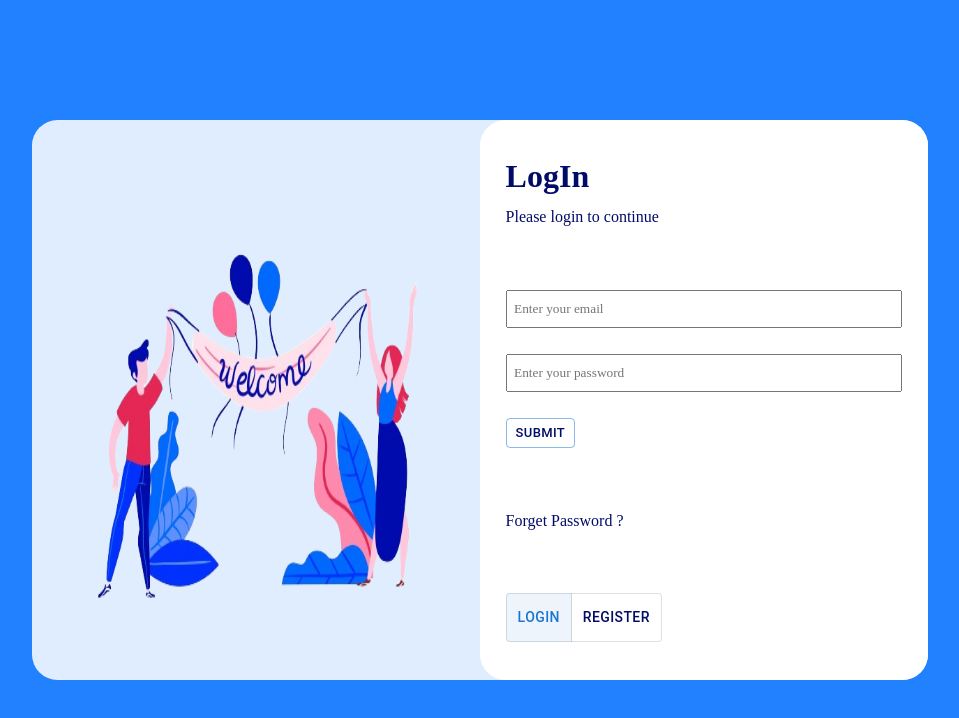
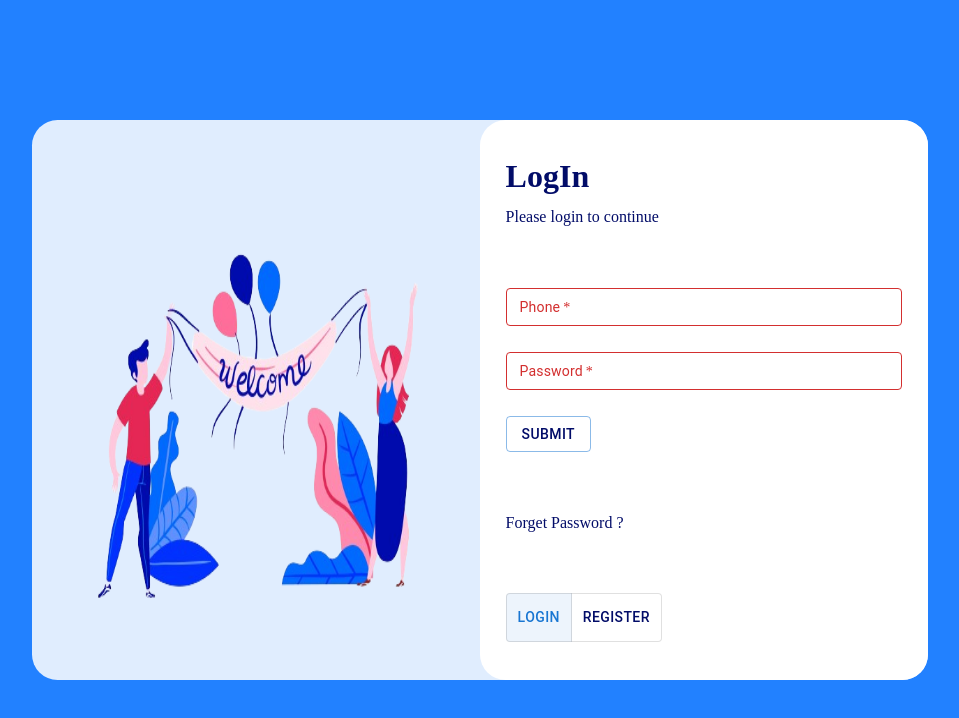
Before and after one commit to pranjalgogoi1209/text-tango-live-chat-app, a React (Vite) app in the folder text-tango/: page / in a window 1280 px wide. Shown: the top 718 px of the page, without its empty margins (160-1119 px from the left). Built offline with nearby package versions, Linux system fonts and the light colour scheme.

Commit message:
Updated Login component

```diff
--- a/text-tango/src/components/WelcomePage/Login.jsx
+++ b/text-tango/src/components/WelcomePage/Login.jsx
@@ -1,9 +1,12 @@
-import React from "react";
+import React, { useState } from "react";
 import styled from "styled-components";
 import ToggleBtn from "./ToggleBtn";
-import { Stack, Button } from "@mui/material";
+import { Stack, Button, TextField } from "@mui/material";
 
 export default function Login({ toggle, setToggle }) {
+  const [numberValue, setNumberValue] = useState("");
+  const [passValue, setPassValue] = useState("");
+
   return (
     <Wrapper>
       <div className="Login">
@@ -11,18 +14,45 @@ export default function Login({ toggle, setToggle }) {
           <h1>LogIn</h1>
           <p>Please login to continue</p>
         </header>
+
         <form>
-          <input type="email" placeholder="Enter your email" />
-          <input type="password" placeholder="Enter your password" />
+          <TextField
+            InputLabelProps={{ className: "password_field" }}
+            sx={{
+              "& .MuiInputBase-root": {
+                height: "3vw",
+              },
+            }}
+            type="number"
+            label="Phone"
+            size="small"
+            required
+            error={!numberValue}
+            onChange={e => setNumberValue(e.target.value)}
+          />
+          <TextField
+            InputLabelProps={{ className: "password_field" }}
+            sx={{
+              "& .MuiInputBase-root": {
+                height: "3vw",
+              },
+            }}
+            type="password"
+            label="Password"
+            size="small"
+            required
+            error={!passValue}
+            onChange={e => setPassValue(e.target.value)}
+          />
           <Stack direction="row">
-            <Button variant="outlined" size="small">
-              Submit
-            </Button>
+            <Button variant="outlined">Submit</Button>
           </Stack>
         </form>
+
         <div>
           <p>Forget Password ?</p>
         </div>
+
         <ToggleBtn toggle={toggle} setToggle={setToggle} />
       </div>
     </Wrapper>
@@ -49,9 +79,8 @@ const Wrapper = styled.div`
       display: flex;
       flex-direction: column;
       gap: 2vw;
-      input {
-        padding: 0.5vw;
-        height: 3vw;
+      .password_field {
+        font-size: 1.1vw;
       }
     }
   }
```
